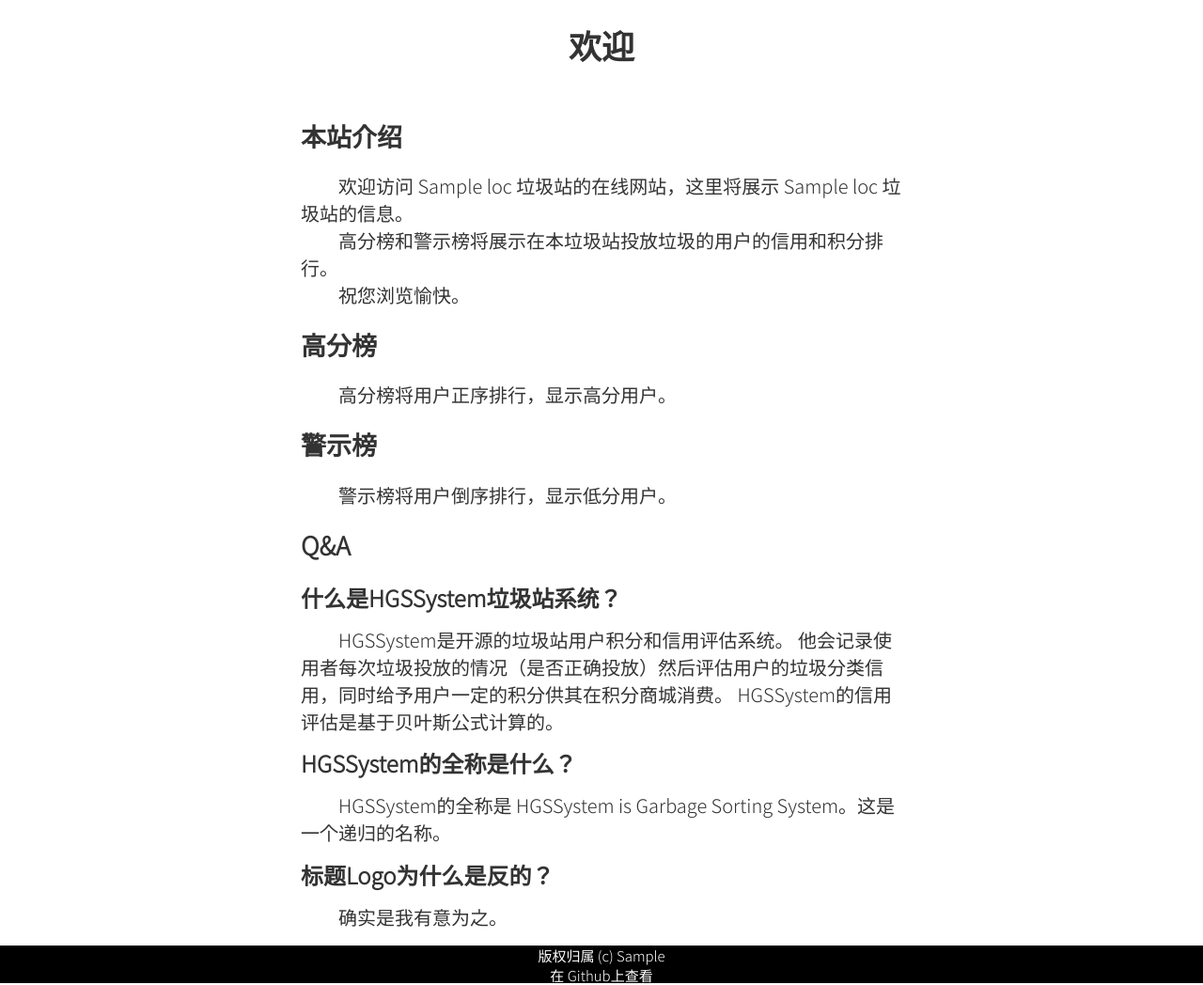
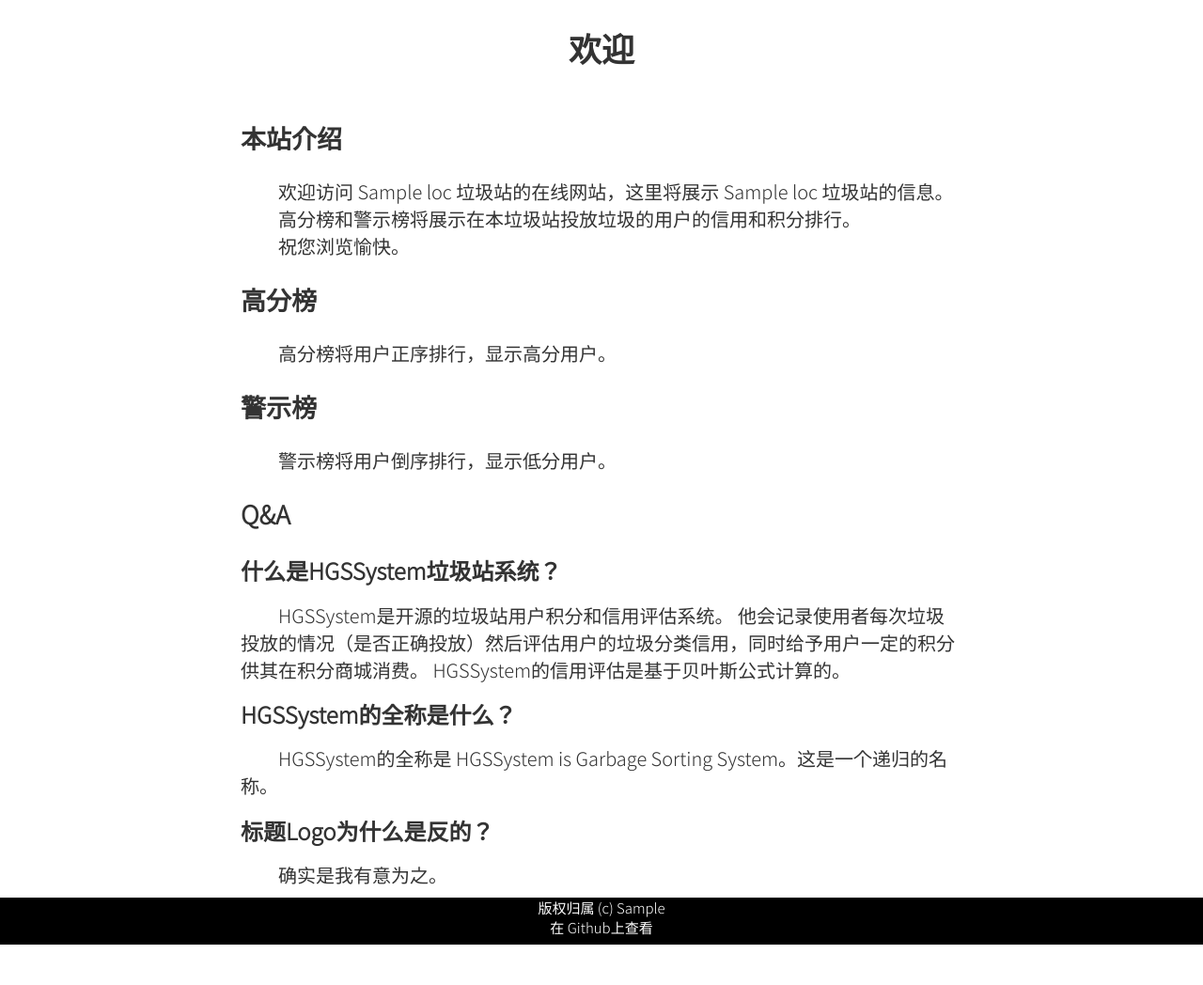
Before and after one commit to SuperH-0630/HGSSystem, a Python web app: template app/templates/hello/index.html in a window 1280 px wide. Shown: the part 80-1128 px from the top of the page at 94% size. After the commit the page ends 1085 px from the top, so only its background shows below. Run offline with Jinja, Linux system fonts and the light colour scheme; the template is opened without the code that fills it: most values are stand-ins (such as "Sample title", 1, 10 or a date in 2020).

Commit message:
feat: 网页适配小屏幕移动端

```diff
--- a/app/static/styles/base.css
+++ b/app/static/styles/base.css
@@ -12,16 +12,40 @@ body {
 
 /* 顶菜单栏 */
 nav.nav-top {
-    position: fixed; /* 固定布局 */
-    top: 0;
-    left: 0;
-
     width: 100%;
 
     vertical-align: center;
     background-color: rgba(240, 128, 128, 90%); /* 带一点透明效果 */
     z-index: 10;
 }
+
+/* 内容 */
+@media all and (max-width: 1200px) {
+    /* 小屏幕(手机) */
+    nav.nav-top {
+        position: relative;
+        top: 0;
+        left: 0;
+    }
+
+    #start-p {
+        height: 0;
+    }
+
+}
+
+@media not all and (max-width: 1200px) {
+    nav.nav-top {
+        position: fixed; /* 固定布局 */
+        top: 0;
+        left: 0;
+    }
+
+    #start-p {
+        height: 100px;
+    }
+}
+
 
 #nav-title {
     display: block;
@@ -68,11 +92,6 @@ a.nav-top-item:hover, a.nav-top-item:active {
     color: #800080;
 }
 
-
-#start-p {
-    margin-bottom: 8%;
-}
-
 /* 闪现消息 */
 
 @keyframes show_flash_message {
@@ -102,7 +121,7 @@ a.nav-top-item:hover, a.nav-top-item:active {
     font-size: 25px;
     height: 50px;
     line-height: 50px;
-    margin: 5px auto;
+    margin: 0 auto 5px;
 
     animation-name: show_flash_message;
     animation-duration: 3s;
@@ -118,11 +137,19 @@ a.nav-top-item:hover, a.nav-top-item:active {
     }
 }
 
-@media not all and (max-width: 992px) {
+@media all and (min-width: 992px) and (max-width: 1200px) {
     #main {
         position: relative;
-        left: 25%;
-        width: 50%;
+        left: 10%;
+        width: 80%;
+    }
+}
+
+@media all and (min-width: 1200px) {
+    #main {
+        position: relative;
+        left: 20%;
+        width: 60%;
     }
 }
 
@@ -136,7 +163,7 @@ a.nav-top-item:hover, a.nav-top-item:active {
     width: 100%;
     z-index: 10;
     font-size: 15px;
-    height: 5vh;
+    height: 50px;
 }
 
 .nav-bottom-item {
@@ -155,7 +182,7 @@ a.nav-top-item:hover, a.nav-top-item:active {
 }
 
 #last-p {
-    padding-top: 7vh;
+    padding-top: 60px;
 }
 
 /* 用于解决父元素高度坍塌 */
--- a/app/static/styles/store/store.css
+++ b/app/static/styles/store/store.css
@@ -10,8 +10,9 @@
     text-decoration: none;
     color: black;
 
+    width: 100%;
+    text-align: center;
     font-size: 20px;
-    float: right;
     margin: 0 10px;
 }
 
--- a/app/templates/base.html
+++ b/app/templates/base.html
@@ -34,7 +34,7 @@
 <body>
 
 {% block nav %}
-    <nav class="nav-top">
+    <nav class="nav-top clearfix">
         <p id="nav-title"> HGSSystem-{{ loc }} 在线 </p>
         <ul class="nav-top">
             <li class="nav-top-item"><a class="nav-top-item" href="{{ url_for('hello.index') }}">
```
Also changed, not shown: app/static/styles/auth/about.css (+8 -6 lines).
